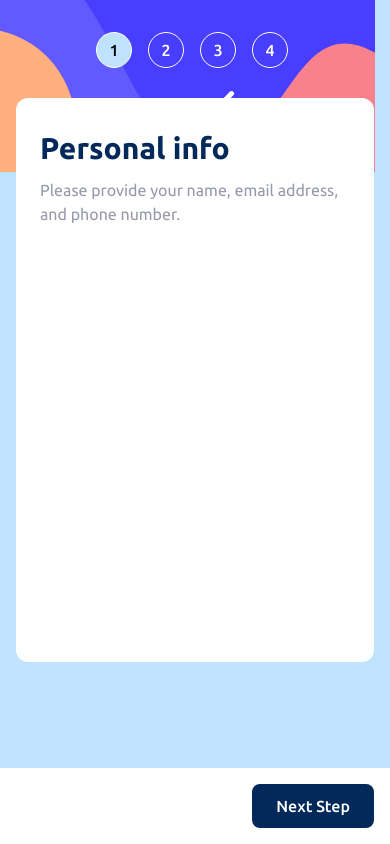
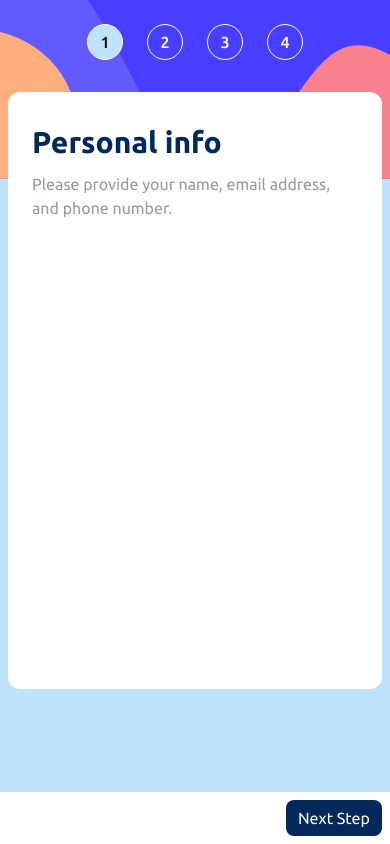
Before and after one commit to pticasolovey20/multy-step-form, a React (Create React App) app: page / in a window 390 px wide. Built offline with nearby package versions, Linux system fonts and the light colour scheme.

Commit message:
responsive layout is done

```diff
--- a/src/App.jsx
+++ b/src/App.jsx
@@ -41,26 +41,19 @@ const App = () => {
 		<Layout>
 			<div
 				className={classNames(
-					"h-full md:h-[600px] w-full md:w-[850px]",
-					"relative flex flex-col md:flex-row	md:gap-4 md:p-4",
+					"h-full md:h-[80%] lg:h-[600px] w-full md:w-[90%] lg:w-[850px]",
+					"relative flex flex-col md:flex-row md:gap-4 p-0 md:p-4",
 					"rounded-2xl md:bg-neutral-white"
 				)}
 			>
 				<SideBar activeStep={activeStep} />
 				<div
 					className={classNames(
-						"relative md:static top-[-90px]",
-						activeStep < steps.length && !finish && "flex-1",
-						"w-full md:w-2/3",
-						"p-4 md:p-0"
+						"relative md:static top-[-50px] xs:top-[-95px] sm:top-[-150px]",
+						"w-full md:w-2/3 flex-1 p-2 md:p-0"
 					)}
 				>
-					<div
-						className={classNames(
-							"w-full rounded-xl bg-neutral-white",
-							activeStep < steps.length && "h-full"
-						)}
-					>
+					<div className="w-full h-full rounded-xl bg-neutral-white">
 						<Routes>
 							<Route
 								element={<Outlet context={{ finish, handlePrevStep, handleNextStep, handleConfirm }} />}
@@ -75,7 +68,7 @@ const App = () => {
 				{!finish && (
 					<div
 						className={classNames(
-							"flex md:hidden p-4 bg-neutral-white",
+							"flex md:hidden p-2 md:p-4 bg-neutral-white",
 							activeStep > 0 ? "justify-between" : "justify-end"
 						)}
 					>
--- a/src/component/button/index.jsx
+++ b/src/component/button/index.jsx
@@ -2,7 +2,10 @@ import { classNames } from "../../utils";
 
 const Button = ({ label, onClick, styles }) => {
 	return (
-		<button onClick={onClick} className={classNames("font-medium px-6 py-2.5 rounded-lg duration-300", styles)}>
+		<button
+			onClick={onClick}
+			className={classNames("sm:font-medium", "px-3 sm:px-6 py-1.5 sm:py-2.5 rounded-lg duration-300", styles)}
+		>
 			{label}
 		</button>
 	);
--- a/src/component/layout/index.jsx
+++ b/src/component/layout/index.jsx
@@ -3,7 +3,7 @@ import { classNames } from "../../utils";
 const Layout = ({ children }) => {
 	return (
 		<section className={classNames("min-h-screen bg-primary-light-blue", "flex md:items-center md:justify-center")}>
-			<main>{children}</main>
+			<main className="w-full flex justify-center">{children}</main>
 		</section>
 	);
 };
--- a/src/component/side-bar/DesctopBG.jsx
+++ b/src/component/side-bar/DesctopBG.jsx
@@ -1,8 +1,17 @@
 const DesctopBG = () => {
 	return (
-		<svg xmlns="http://www.w3.org/2000/svg" width="274" height="568" fill="none" viewBox="0 0 274 568">
+		<div className="flex">
+			<svg xmlns="http://www.w3.org/2000/svg" width="100%" height="100%" fill="none" viewBox="0 0 274 568">
 				<rect width="274" height="568" fill="#483EFF" rx="10" />
-			<mask id="a" width="274" height="568" x="0" y="0" maskUnits="userSpaceOnUse" style={{ maskType: "alpha" }}>
+				<mask
+					id="a"
+					width="274"
+					height="568"
+					x="0"
+					y="0"
+					maskUnits="userSpaceOnUse"
+					style={{ maskType: "alpha" }}
+				>
 					<rect width="274" height="568" fill="#fff" rx="10" />
 				</mask>
 				<g mask="url(#a)">
@@ -31,6 +40,7 @@ const DesctopBG = () => {
 					/>
 				</g>
 			</svg>
+		</div>
 	);
 };
 
--- a/src/component/side-bar/MobileBG.jsx
+++ b/src/component/side-bar/MobileBG.jsx
@@ -1,10 +1,11 @@
 const MobileBG = () => {
 	return (
+		<div className="flex">
 			<svg
 				xmlns="http://www.w3.org/2000/svg"
 				xmlnsXlink="http://www.w3.org/1999/xlink"
-			width="375"
-			height="172"
+				width="100%"
+				height="100%"
 				viewBox="0 0 375 172"
 			>
 				<defs>
@@ -33,6 +34,7 @@ const MobileBG = () => {
 					</g>
 				</g>
 			</svg>
+		</div>
 	);
 };
 
--- a/src/component/side-bar/index.jsx
+++ b/src/component/side-bar/index.jsx
@@ -5,7 +5,7 @@ import DesctopBG from "./DesctopBG";
 import MobileBG from "./MobileBG";
 
 const SideBar = ({ activeStep }) => {
-	const { matches: SVG } = useMediaQuery("min-width", 881);
+	const { matches: SVG } = useMediaQuery("min-width", 768);
 
 	return (
 		<div className="relative w-full md:w-1/3 rounded-xl">
--- a/src/component/stepper/index.jsx
+++ b/src/component/stepper/index.jsx
@@ -3,10 +3,11 @@ import { steps } from "../../constants";
 
 const Stepper = ({ activeStep }) => {
 	return (
+		<div className={classNames("flex justify-center")}>
 			<div
 				className={classNames(
-				"flex flex-row md:flex-col gap-4 md:gap-8",
-				"absolute top-0 left-16 md:left-0 p-8 z-10"
+					"flex flex-row md:flex-col gap-6 md:gap-8 p-6 md:p-8",
+					"absolute top-0 md:left-0 z-10"
 				)}
 			>
 				{steps.map(({ label, description }, index) => (
@@ -14,7 +15,8 @@ const Stepper = ({ activeStep }) => {
 						<div
 							className={classNames(
 								"rounded-full font-medium border border-white",
-							"w-9 h-9 flex items-center justify-center",
+								"w-8 xs:w-9 sm:w-12 md:w-9 h-8 xs:h-9 sm:h-12 md:h-9",
+								"flex items-center justify-center",
 								activeStep === index && "text-black bg-primary-light-blue"
 							)}
 						>
@@ -29,6 +31,7 @@ const Stepper = ({ activeStep }) => {
 					</div>
 				))}
 			</div>
+		</div>
 	);
 };
 
--- a/src/component/stepper/steps/ThankYou.jsx
+++ b/src/component/stepper/steps/ThankYou.jsx
@@ -6,7 +6,7 @@ const ThankYou = () => {
 	return (
 		<div
 			className={classNames(
-				"md:h-full flex flex-col",
+				"h-full flex flex-col",
 				"justify-center gap-4",
 				"px-6 md:px-10 md:pt-8 py-16 md:py-4"
 			)}
--- a/tailwind.config.js
+++ b/tailwind.config.js
@@ -6,7 +6,7 @@ module.exports = {
 			xs: "375px",
 			sm: "576px",
 			md: "768px",
-			lg: "880px",
+			lg: "1024px",
 			xl: "1200px",
 			xxl: "1440px",
 		},
```
Lines whose indentation alone changed are shown as unchanged.
